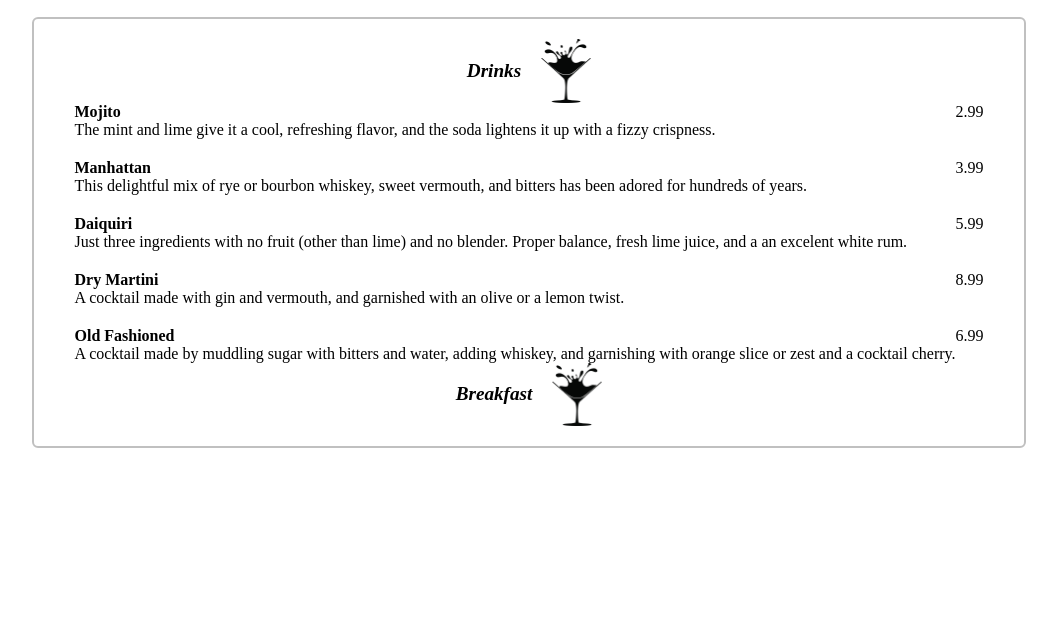
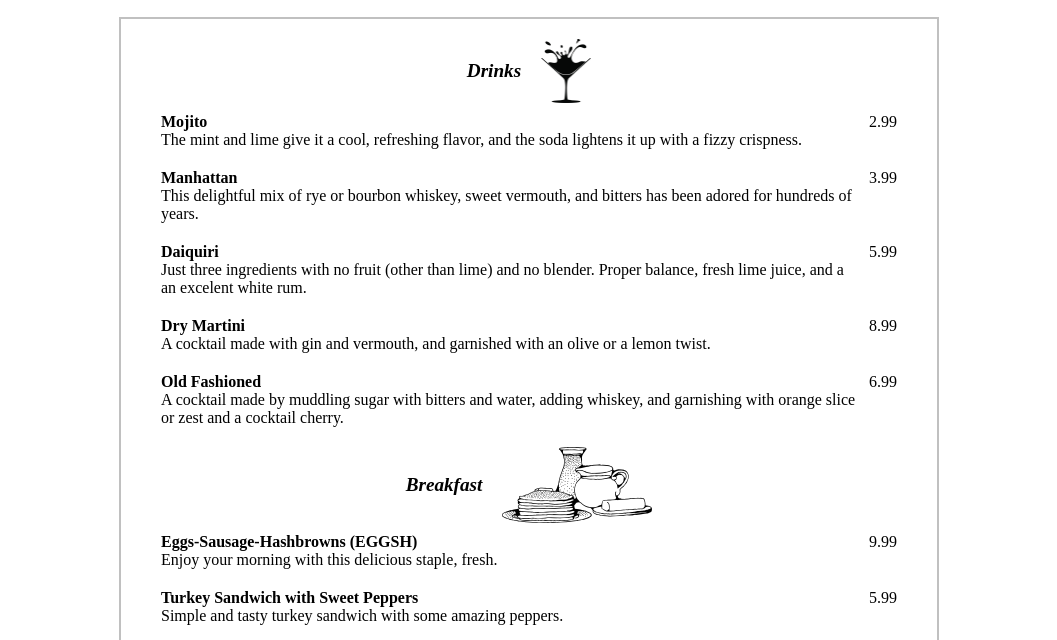
Before and after one commit to apoorwaG/restaurant-page, a website built with webpack: page dist/index.html in a window 1280 px wide. Both pictures are taken after a click on the element "Menu". Shown: the part 160-800 px from the top of the page, without its empty margins (111-1168 px from the left). Built offline with nearby package versions, Linux system fonts and the light colour scheme.

Commit message:
finished menu tab and added footer

```diff
--- /dev/null
+++ b/src/css/footer_style.css
@@ -0,0 +1,9 @@
+.footer {
+    display: flex;
+    margin-top: auto;
+    justify-content: center;
+    align-items: center;
+    padding: 30px;
+    justify-self: flex-end;
+    background-color: #DDD;
+}
--- a/src/css/menu_style.css
+++ b/src/css/menu_style.css
@@ -1,40 +1,60 @@
 .drinks,
-.breakfast {
+.breakfast,
+.lunch {
     display: flex;
     flex-direction: column;
-    align-items: center;
 }
 
 .drinks .header,
-.breakfast .header {
+.breakfast .header,
+.lunch .header {
     font-style: italic;
     font-weight: bolder;
     font-size: larger;
     display: flex;
     align-items: center;
     column-gap: 20px;
+    margin-bottom: 10px;
 }
 
-.drinks img,
-.breakfast img {
+.drinks img {
     width: 50px;
 }
 
-.drinks .items {
+.breakfast img {
+    width: 150px;
+}
+
+.lunch img {
+    width: 100px;
+}
+
+
+.drinks .items,
+.breakfast .items,
+.lunch .items {
     display: flex;
     flex-direction: column;
     row-gap: 20px;
 }
 
-.drinks .items .item {
+.drinks .items .item,
+.breakfast .items .item,
+.lunch .items .item {
     display: flex;
     justify-content: space-between;
 }
 
-.items .item .dName {
+.items .item .dName,
+.items .item .name {
     font-weight: bold;
 }
 
 .left {
-    max-width: 900px;
+    width: 700px;
 }
+
+.breakfast,
+.lunch {
+    margin-top: 20px;
+}
--- a/src/css/style.css
+++ b/src/css/style.css
@@ -3,17 +3,20 @@ body {
     margin: 0;
     display: flex;
     flex-direction: column;
-    align-items: center;
 }
 
 #content {
     margin-top: 20px;
+    margin-bottom: 30px;
     display: flex;
     flex-direction: column;
     align-items: center;
+    border-radius: 6px;
+}
+
+.content {
     padding: 20px 40px;
     border: 2px solid rgb(192, 192, 192);
-    border-radius: 6px;
 }
 
 .header {
@@ -30,6 +33,7 @@ body {
 .navbar {
     display: flex;
     column-gap: 20px;
+    justify-content: center;
 }
 
 .navbar .tab {
@@ -38,8 +42,7 @@ body {
     border: 1px solid #CCC;
     background-color: #DDD;
 }
-.navbar .tab:active{
+.navbar .tab:active {
     /* transform: scale(1.2); */
     box-shadow: 0 0 5px -1px rgba(0,0,0,0.6);
-
 }
--- /dev/null
+++ b/src/footer.js
@@ -0,0 +1,16 @@
+import './css/footer_style.css';
+
+function loadFooter() {
+
+    const footer = document.createElement("div");
+    footer.classList.add("footer");
+
+    footer.textContent = 'Copyright @ The Odin Project 2022';
+
+    const body = document.querySelector("body");
+    body.appendChild(footer);
+
+}
+
+
+export {loadFooter};
--- a/src/home.js
+++ b/src/home.js
@@ -5,7 +5,7 @@ import HeaderThree from './images/header_3.jpg';
 
 function loadHeaderImages() {
 
-    const element = document.querySelector("#content")
+    const element = document.querySelector(".content")
 
     const upperBody = document.createElement("div");
     upperBody.classList.add("upperBody");
@@ -76,7 +76,7 @@ function loadLocation(section) {
 }
 
 function loadInfo() {
-    const element = document.querySelector("#content");
+    const element = document.querySelector(".content");
     const infoSection = document.createElement("div")
     infoSection.classList.add("info");
 
--- a/src/index.js
+++ b/src/index.js
@@ -1,7 +1,8 @@
 import './css/style.css';
 
-import {loadHome} from './home';
-import {loadMenu} from './menu';
+import { loadHome } from './home';
+import { loadMenu } from './menu';
+import { loadFooter } from './footer';
 
 const displayController = (() => {
 
@@ -46,7 +47,7 @@ const displayController = (() => {
     }
 
     function clearContent() {
-        const content = document.querySelector("#content");
+        const content = document.querySelector(".content");
         while (content.firstChild){
             content.removeChild(content.firstChild);
         }
@@ -78,6 +79,13 @@ const displayController = (() => {
 
     loadTitle();
     loadNavigation();
+
+    const content = document.querySelector("#content");
+    const contentSection = document.createElement("div");
+    contentSection.classList.add("content");
+    content.appendChild(contentSection);
+
     loadHome();
+    loadFooter();
 
 })();
--- a/src/menu.js
+++ b/src/menu.js
@@ -1,5 +1,7 @@
 import './css/menu_style.css';
 import DrinkImg from './images/drink.jpg';
+import BreakfastImg from './images/breakfast.png';
+import LunchImg from './images/lunch.png';
 
 class Item {
     constructor(name, price, desc) {
@@ -33,7 +35,63 @@ class Item {
     }
 }
 
-function addDrinks(section) {
+function addFood(section, items) {
+
+    const itemsSection = document.createElement("div");
+    itemsSection.classList.add("items");
+
+    items.forEach((item) => {
+        const itemContent = document.createElement("div");
+        itemContent.classList.add("item");
+
+        const left = document.createElement("div");
+        left.classList.add("left");
+
+        const itemName = document.createElement("div");
+        itemName.classList.add("name");
+        itemName.textContent = item.name;
+
+        const itemDesc = document.createElement("div");
+        itemDesc.classList.add("desc");
+        itemDesc.textContent = item.desc;
+
+        const right = document.createElement("div");
+        right.classList.add("right");
+
+        const itemPrice = document.createElement("div");
+        itemPrice.classList.add("price")
+        itemPrice.textContent = item.price;
+
+        left.appendChild(itemName);
+        left.append(itemDesc);
+        right.appendChild(itemPrice);
+        itemContent.appendChild(left);
+        itemContent.appendChild(right);
+
+        itemsSection.appendChild(itemContent);
+        section.appendChild(itemsSection);
+    });
+
+}
+
+// add text and Image to provided header node
+function addToHeader(section, text, Img) {
+    const header = document.createElement("div")
+    header.classList.add("header");
+
+    header.textContent = text;
+    const img = new Image();
+    img.src = Img;
+    header.appendChild(img);
+
+    section.appendChild(header);
+}
+
+function loadDrinks(section) {
+
+    addToHeader(section, "Drinks", DrinkImg);
+
+    // add drinks
     const drinks = [
         new Item("Mojito", 2.99, "The mint and lime give it a cool, refreshing flavor, and the soda lightens it up with a fizzy crispness."),
         new Item("Manhattan", 3.99, "This delightful mix of rye or bourbon whiskey, sweet vermouth, and bitters has been adored for hundreds of years."),
@@ -41,75 +99,43 @@ function addDrinks(section) {
         new Item("Dry Martini", 8.99, "A cocktail made with gin and vermouth, and garnished with an olive or a lemon twist."),
         new Item("Old Fashioned", 6.99, "A cocktail made by muddling sugar with bitters and water, adding whiskey, and garnishing with orange slice or zest and a cocktail cherry.")
     ]
-
-    drinks.forEach((drink) => {
-        console.log(drink);
-
-        const item = document.createElement("div");
-        item.classList.add("item");
-
-        const left = document.createElement("div")
-        left.classList.add("left");
-
-        const drinkName = document.createElement("div");
-        drinkName.classList.add("dName");
-        drinkName.textContent = drink.name;
-
-        const drinkDesc = document.createElement("div");
-        drinkDesc.classList.add("desc");
-        drinkDesc.textContent = drink.desc;
-
-        left.appendChild(drinkName);
-        left.appendChild(drinkDesc);
-
-        const right = document.createElement("div");
-        right.classList.add("right");
-
-        const drinkPrice = document.createElement("div");
-        drinkPrice.classList.add("price")
-        drinkPrice.textContent = drink.price;
-
-        right.appendChild(drinkPrice);
-
-        item.appendChild(left);
-        item.appendChild(right);
-
-        section.appendChild(item);
-    });
-
-}
-
-function loadDrinks(section) {
-    const drinksHeader = document.createElement("div");
-    drinksHeader.classList.add("header");
-    drinksHeader.textContent = "Drinks";
-    const dImage = new Image()
-    dImage.src = DrinkImg;
-    drinksHeader.appendChild(dImage);
-    section.appendChild(drinksHeader);
-
-    const dItems = document.createElement("div")
-    dItems.classList.add("items");
-    // add drinks
-    addDrinks(dItems);
-    section.appendChild(dItems);
+    addFood(section, drinks);
 
 }
 
 function loadBreakfast(section) {
-    const breakfastHeader = document.createElement("div");
-    breakfastHeader.classList.add("header");
-    breakfastHeader.textContent = "Breakfast";
-    const bImage = new Image()
-    bImage.src = DrinkImg;
-    breakfastHeader.appendChild(bImage);
-    section.appendChild(breakfastHeader);
+
+    addToHeader(section, "Breakfast", BreakfastImg);
+
+    const breakfastItems = [
+        new Item("Eggs-Sausage-Hashbrowns (EGGSH)", 9.99, "Enjoy your morning with this delicious staple, fresh."),
+        new Item("Turkey Sandwich with Sweet Peppers", 5.99, "Simple and tasty turkey sandwich with some amazing peppers."),
+        new Item("Breakfast Burrito with Bacon & Mushrooms", 12.99, "Best breafast burrito in the world. No question."),
+        new Item("Oats with Fruits, Peanut Butter, and Honey", 8.99, "For my veggie fellows. This is one heavy meal!")
+    ];
+
+    addFood(section, breakfastItems);
+}
+
+function loadLunch(section) {
+
+    addToHeader(section, "Lunch", LunchImg);
+
+    const lunchItems = [
+        new Item("Spicy Chorizo Rice with Onions and Peppers", 12.99, "Premium chorizo and rice with onions and bell peppers."),
+        new Item("Double Decker Bison Burger", 11.99, "Delicious bison burger with two patties. Fries and drinks included!"),
+        new Item("Rice with Salmon and Asparagus", 14.99, "A delicious plate that is also good for your health."),
+        new Item("Fried Noodles with Teriyaki Chicken", 11.99, "The best chicken noodles in town. Sweet and spicy. Have a taste!"),
+    ];
+
+    addFood(section, lunchItems);
 }
 
 
 function loadMenu() {
     // console.log("Loading Menu!");
-    const content = document.querySelector("#content");
+    const content = document.querySelector(".content");
+    console.log(content);
     const drinksSection = document.createElement("div");
     drinksSection.classList.add("drinks");
     loadDrinks(drinksSection);
@@ -118,11 +144,10 @@ function loadMenu() {
     const breakfastSection = document.createElement("div");
     breakfastSection.classList.add("breakfast");
     loadBreakfast(breakfastSection);
-    // fill
 
     const lunchSection = document.createElement("div");
     lunchSection.classList.add("lunch");
-    // fill
+    loadLunch(lunchSection);
 
     const dinnerSection = document.createElement("div");
     dinnerSection.classList.add("dinner");
```
Also changed, not shown: README.md, dist/132735f7913a362c1e67.png (added), dist/248cbd999f56337d5a1f.png (added), dist/ae1cf2aa8a352b2f5249.png (added), dist/main.js, src/images/breakfast.png (added), src/images/lunch.png (added).
